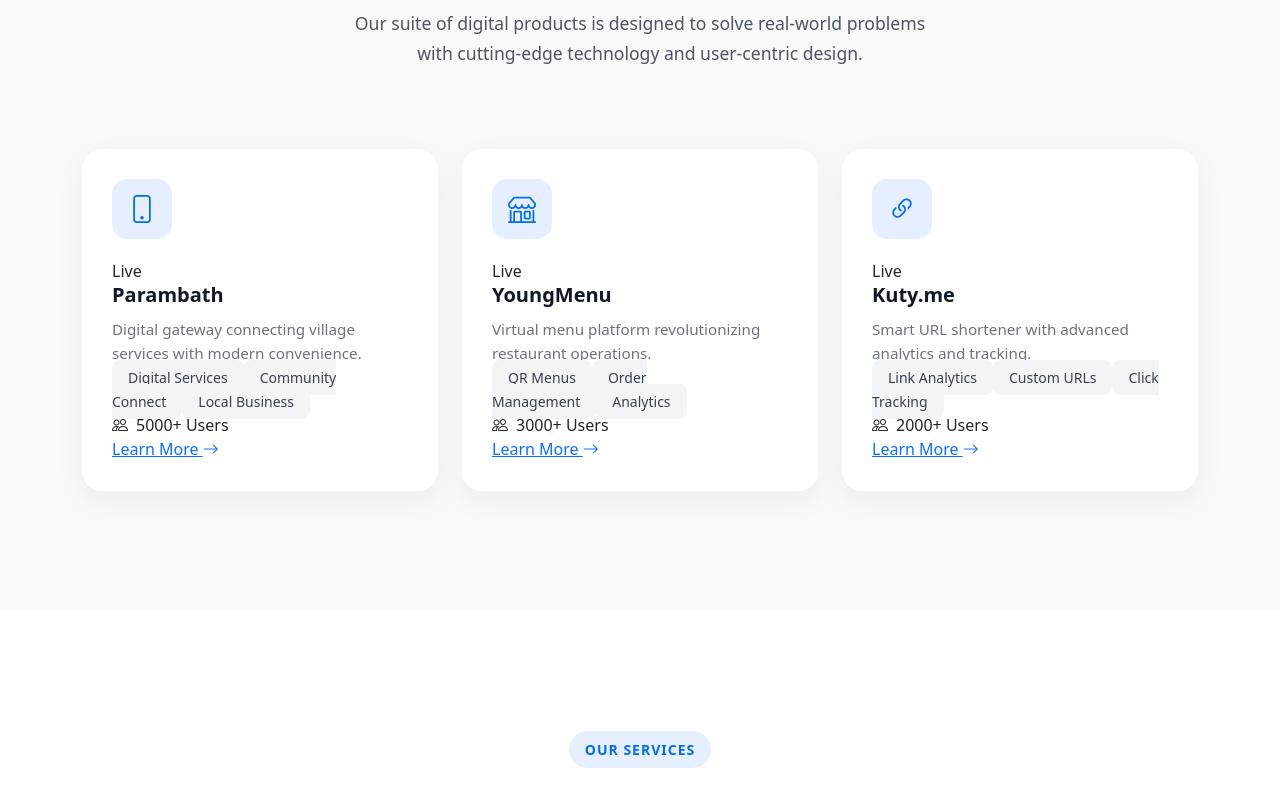
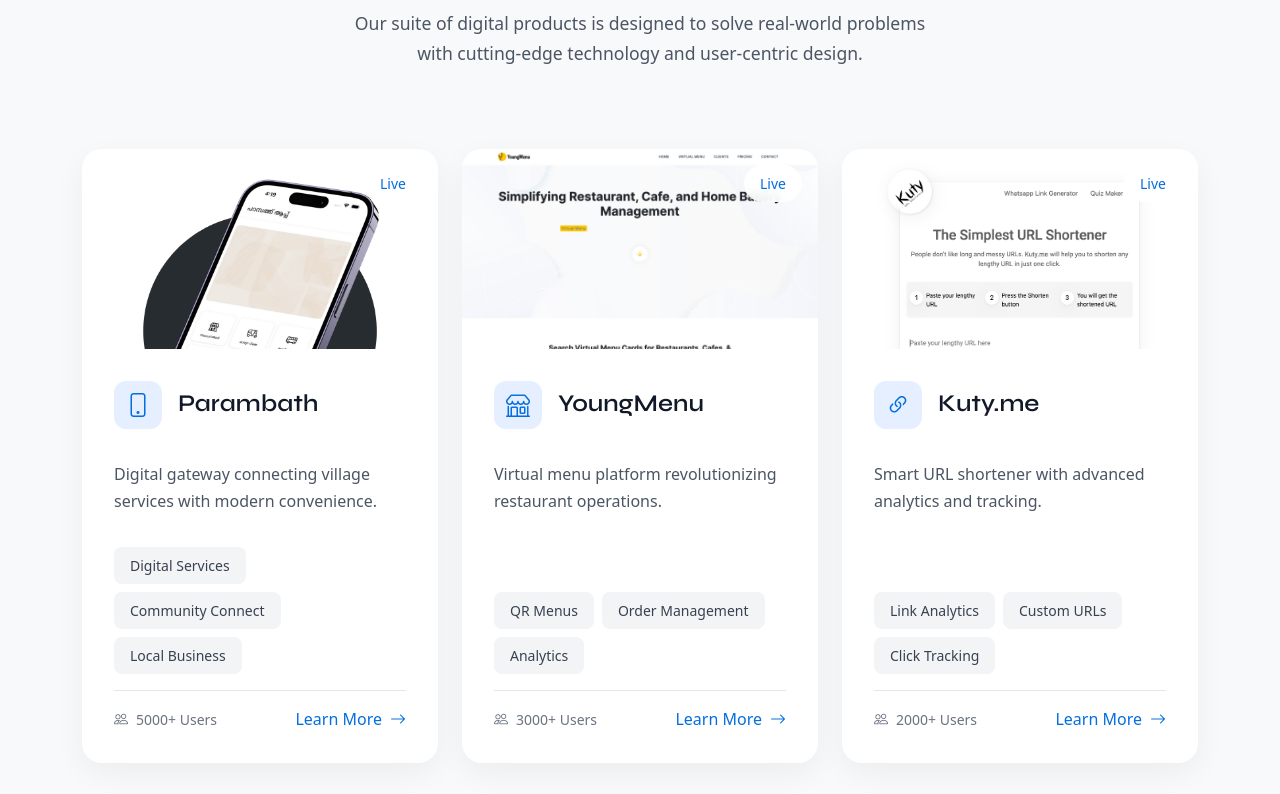
Before and after one commit to syamjayaraj/floyet-website, a Next.js app: page / in a window 1280 px wide. Shown: the part 2080-2874 px from the top of the page. Built offline with nearby package versions, Linux system fonts and the light colour scheme.

Commit message:
Ui fixes

```diff
--- a/app/components/Products/index.tsx
+++ b/app/components/Products/index.tsx
@@ -5,6 +5,7 @@
     {
       name: "Parambath",
       icon: "bi-phone",
+      image: "/assets/products/parambathapp.png",
       description:
         "Digital gateway connecting village services with modern convenience.",
       features: ["Digital Services", "Community Connect", "Local Business"],
@@ -14,6 +15,7 @@
     {
       name: "YoungMenu",
       icon: "bi-shop",
+      image: "/assets/products/youngmenu.jpg",
       description:
         "Virtual menu platform revolutionizing restaurant operations.",
       features: ["QR Menus", "Order Management", "Analytics"],
@@ -23,6 +25,7 @@
     {
       name: "Kuty.me",
       icon: "bi-link-45deg",
+      image: "/assets/products/kuty.png",
       description: "Smart URL shortener with advanced analytics and tracking.",
       features: ["Link Analytics", "Custom URLs", "Click Tracking"],
       users: "2000+",
@@ -47,17 +50,29 @@
           </div>
         </div>
 
-        <div className="row g-4">
+        <div className="row g-4 justify-content-center">
           {products.map((product, index) => (
-            <div key={index} className="col-lg-4">
-              <div className="product-card">
+            <div key={index} className="col-lg-4 col-md-6 d-flex">
+              <div className="product-card reveal">
+                <div className="product-image-wrapper">
+                  <img
+                    src={product.image}
+                    alt={product.name}
+                    className="product-image"
+                    style={{
+                      width: "100%",
+                      height: "auto",
+                    }}
+                  />
+                  <div className="product-status">{product.status}</div>
+                </div>
+                <div className="product-content">
                   <div className="product-header">
                     <div className="product-icon">
                       <i className={`bi ${product.icon}`}></i>
                     </div>
-                  <div className="product-status">{product.status}</div>
+                    <h3 className="product-name">{product.name}</h3>
                   </div>
-                <h3 className="product-name">{product.name}</h3>
                   <p className="product-description">{product.description}</p>
                   <div className="product-features">
                     {product.features.map((feature, fIndex) => (
@@ -77,6 +92,7 @@
                   </div>
                 </div>
               </div>
+            </div>
           ))}
         </div>
       </div>
--- a/app/globals.css
+++ b/app/globals.css
@@ -890,14 +890,21 @@
   color: #4b5563;
 }
 
-/* Product Cards */
+/* Product Section Styles */
+.products-section {
+  background-color: #f8f9fa;
+  padding: 120px 0;
+}
+
 .product-card {
-  padding: 30px;
   background: white;
   border-radius: 20px;
+  height: 100%;
+  transition: all 0.3s ease;
   box-shadow: 0 10px 30px rgba(0, 0, 0, 0.05);
-  transition: all 0.3s ease;
-  height: 100%;
+  display: flex;
+  flex-direction: column;
+  overflow: hidden;
 }
 
 .product-card:hover {
@@ -905,31 +912,134 @@
   box-shadow: 0 20px 40px rgba(0, 0, 0, 0.1);
 }
 
+.product-image-wrapper {
+  position: relative;
+  width: 100%;
+  padding-top: 56.25%; /* 16:9 Aspect Ratio */
+  overflow: hidden;
+}
+
+.product-image {
+  position: absolute;
+  top: 0;
+  left: 0;
+  width: 100%;
+  height: 100%;
+  object-fit: cover;
+  transition: transform 0.3s ease;
+}
+
+.product-card:hover .product-image {
+  transform: scale(1.05);
+}
+
+.product-content {
+  padding: 2rem;
+  flex: 1;
+  display: flex;
+  flex-direction: column;
+}
+
+.product-status {
+  position: absolute;
+  top: 1rem;
+  right: 1rem;
+  padding: 0.5rem 1rem;
+  background: rgba(255, 255, 255, 0.9);
+  color: var(--primary-color);
+  border-radius: 20px;
+  font-size: 0.875rem;
+  font-weight: 500;
+  backdrop-filter: blur(4px);
+}
+
+.product-header {
+  display: flex;
+  align-items: center;
+  gap: 1rem;
+  margin-bottom: 1rem;
+}
+
 .product-icon {
-  width: 60px;
-  height: 60px;
+  width: 48px;
+  height: 48px;
   background: rgba(0, 102, 255, 0.1);
-  border-radius: 15px;
+  border-radius: 12px;
   display: flex;
   align-items: center;
   justify-content: center;
-  font-size: 1.75rem;
+  font-size: 1.5rem;
   color: var(--primary-color);
-  margin-bottom: 20px;
+  flex-shrink: 0;
 }
 
 .product-name {
-  font-size: 1.25rem;
+  font-family: var(--font-heading);
+  font-size: 1.5rem;
   font-weight: 600;
-  margin-bottom: 10px;
   color: #111827;
+  margin: 0;
 }
 
 .product-description {
-  font-size: 0.95rem;
+  font-size: 1rem;
+  line-height: 1.7;
+  color: #4b5563;
+  margin: 1rem 0;
+  flex-grow: 1;
+}
+
+.product-features {
+  display: flex;
+  flex-wrap: wrap;
+  gap: 0.5rem;
+  margin: 1rem 0;
+}
+
+.tech-tag {
+  padding: 0.5rem 1rem;
+  background: #f3f4f6;
+  border-radius: 8px;
+  font-size: 0.875rem;
+  color: #374151;
+  font-weight: 500;
+  transition: all 0.3s ease;
+}
+
+.tech-tag:hover {
+  background: #e5e7eb;
+  transform: translateY(-2px);
+}
+
+.product-footer {
+  display: flex;
+  justify-content: space-between;
+  align-items: center;
+  margin-top: auto;
+  padding-top: 1rem;
+  border-top: 1px solid #e5e7eb;
+}
+
+.product-users {
   color: #6b7280;
-  line-height: 1.6;
-  margin: 0;
+  font-size: 0.875rem;
+  display: flex;
+  align-items: center;
+}
+
+.product-link {
+  color: var(--primary-color);
+  text-decoration: none;
+  font-weight: 500;
+  display: flex;
+  align-items: center;
+  gap: 0.5rem;
+  transition: all 0.3s ease;
+}
+
+.product-link:hover {
+  gap: 0.75rem;
+  color: #0052cc;
 }
 
 /* Achievements Grid */
@@ -982,33 +1092,20 @@
   color: #6b7280;
 }
 
+
 /* Responsive Adjustments */
-@media (max-width: 991px) {
-  .section-title {
-    font-size: 2.5rem;
-  }
-
-  .achievements-grid {
-    grid-template-columns: repeat(2, 1fr);
-  }
-}
-
 @media (max-width: 768px) {
-  .about-section {
+  .products-section {
     padding: 80px 0;
   }
 
-  .about-image-container {
-    margin-top: 40px;
+  .product-content {
+    padding: 1.5rem;
   }
 
-  .experience-badge {
-    bottom: 20px;
-    right: 20px;
+  .product-name {
+    font-size: 1.25rem;
   }
-}
-.products-section {
-  background-color: #f8f9fa;
 }
 
 /* Services Section Styles */
```
Lines whose indentation alone changed are shown as unchanged.
